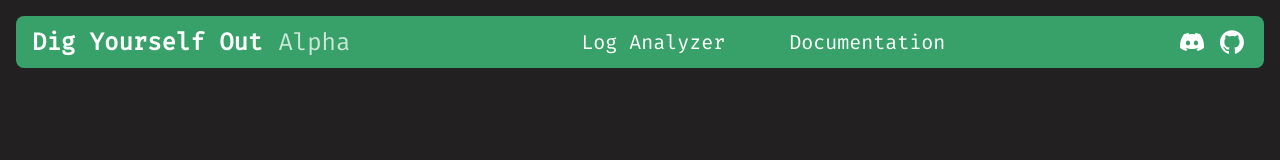
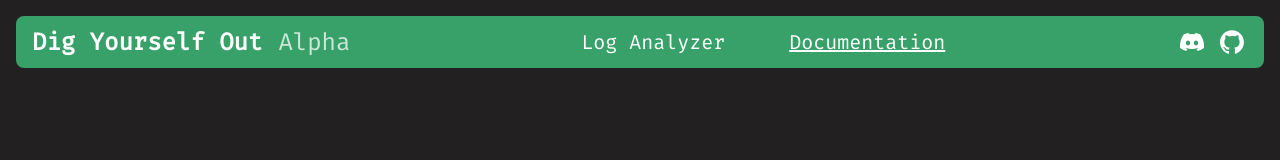
Before and after one commit to tlannigan/dig-yourself-out, a Next.js app: page /docs in a window 1280 px wide. Shown: the top 160 px of the page. Built offline with nearby package versions, Linux system fonts and the light colour scheme.

Commit message:
Refactor header into smaller components

```diff
--- /dev/null
+++ b/src/components/externalNavLinks.tsx
@@ -0,0 +1,40 @@
+import { HStack, IconButton } from '@chakra-ui/react';
+import DiscordIcon from './discordIcon';
+import GithubIcon from './githubIcon';
+
+export default function ExternalNavLinks() {
+    return (
+        <HStack>
+            <a
+                href="https://discord.gg/PFVJgTWAkX"
+                target="_blank"
+                tabIndex={1}
+                aria-label="Join our Discord community">
+                <IconButton
+                    tabIndex={-1}
+                    variant="ghost"
+                    size="sm"
+                    aria-label="Join our Discord community"
+                    icon={<DiscordIcon />}
+                    fontSize={24}
+                    _hover={{ bg: 'rgba(64, 64, 64, 0.25)' }}
+                />
+            </a>
+            <a
+                href="https://github.com/tlannigan/dig-yourself-out"
+                target="_blank"
+                tabIndex={2}
+                aria-label="Visit the GitHub repository">
+                <IconButton
+                    tabIndex={-1}
+                    variant="ghost"
+                    size="sm"
+                    aria-label="Visit the GitHub repository"
+                    icon={<GithubIcon />}
+                    fontSize={24}
+                    _hover={{ bg: 'rgba(64, 64, 64, 0.25)' }}
+                />
+            </a>
+        </HStack>
+    )
+}
--- /dev/null
+++ b/src/components/headerTitle.tsx
@@ -0,0 +1,15 @@
+import { HStack, Text } from '@chakra-ui/react';
+import Link from 'next/link';
+
+export default function HeaderTitle() {
+    return (
+        <HStack fontSize={24} columnGap={4}>
+            <Link href="/">
+                <Text fontWeight={700} _hover={{ textDecoration: 'underline' }}>
+                    Dig Yourself Out
+                </Text>
+            </Link>
+            <Text color="rgba(255, 255, 255, 0.75)">Alpha</Text>
+        </HStack>
+    )
+}
--- /dev/null
+++ b/src/components/navLinks.tsx
@@ -0,0 +1,31 @@
+'use client'
+
+import { HStack, Text } from '@chakra-ui/react';
+import Link from 'next/link';
+import { usePathname } from 'next/navigation';
+
+export default function NavLinks() {
+    const pathname = usePathname()
+    const isActive = (path: string) => path === pathname
+
+    return (
+        <HStack spacing={'4rem'} fontSize={20}>
+            <Link href="/parser">
+                <Text
+                    h={'100%'}
+                    textDecoration={isActive('/parser') ? 'underline' : ''}
+                    _hover={{ textDecoration: 'underline' }}>
+                    Log Analyzer
+                </Text>
+            </Link>
+            <Link href="/docs">
+                <Text
+                    h={'100%'}
+                    textDecoration={isActive('/docs') ? 'underline' : ''}
+                    _hover={{ textDecoration: 'underline' }}>
+                    Documentation
+                </Text>
+            </Link>
+        </HStack>
+    )
+}
--- a/src/components/navbar.tsx
+++ b/src/components/navbar.tsx
@@ -1,70 +1,16 @@
-'use client'
-
-import { Box, Flex, HStack, IconButton, Text } from '@chakra-ui/react'
-import DiscordIcon from './discordIcon'
-import GithubIcon from './githubIcon'
-import Link from 'next/link'
-import { usePathname } from 'next/navigation'
+import { Box, Flex } from '@chakra-ui/react'
+import HeaderTitle from './headerTitle'
+import NavLinks from './navLinks'
+import ExternalNavLinks from './externalNavLinks'
 
 export default function Navbar() {
-    const pathname = usePathname()
-    const isActive = (path: string) => path === pathname
 
     return (
         <Box as="header" maxW="100dvw" bg="green.500" borderRadius="lg" px={4} py={2}>
             <Flex justify="space-between">
-                <HStack fontSize={24} columnGap={4}>
-                    <Link href="/">
-                        <Text fontWeight={700} _hover={{ textDecoration: 'underline' }}>
-                            Dig Yourself Out
-                        </Text>
-                    </Link>
-                    <Text color="rgba(255, 255, 255, 0.75)">Alpha</Text>
-                </HStack>
-                <HStack spacing={'4rem'}>
-                    <Link href="/parser">
-                        <Text h={'100%'} textDecoration={isActive("/parser") ? "underline" : ""} _hover={{ textDecoration: 'underline' }} fontSize={20}>
-                            Log Analyzer
-                        </Text>
-                    </Link>
-                    <Link href="/diagnose">
-                        <Text h={'100%'} textDecoration={isActive("/diagnose") ? "underline" : ""} _hover={{ textDecoration: 'underline' }} fontSize={20}>
-                            Documentation
-                        </Text>
-                    </Link>
-                </HStack>
-                <HStack>
-                    <a
-                        href="https://discord.gg/PFVJgTWAkX"
-                        target="blank"
-                        tabIndex={1}
-                        aria-label="Join our Discord community">
-                        <IconButton
-                            tabIndex={-1}
-                            variant="ghost"
-                            size="sm"
-                            aria-label="Join our Discord community"
-                            icon={<DiscordIcon />}
-                            fontSize={24}
-                            _hover={{ bg: 'rgba(64, 64, 64, 0.25)' }}
-                        />
-                    </a>
-                    <a
-                        href="https://github.com/tlannigan/dig-yourself-out"
-                        target="_blank"
-                        tabIndex={2}
-                        aria-label="Visit the GitHub repository">
-                        <IconButton
-                            tabIndex={-1}
-                            variant="ghost"
-                            size="sm"
-                            aria-label="Visit the GitHub repository"
-                            icon={<GithubIcon />}
-                            fontSize={24}
-                            _hover={{ bg: 'rgba(64, 64, 64, 0.25)' }}
-                        />
-                    </a>
-                </HStack>
+                <HeaderTitle />
+                <NavLinks />
+                <ExternalNavLinks />
             </Flex>
         </Box>
     )
```
